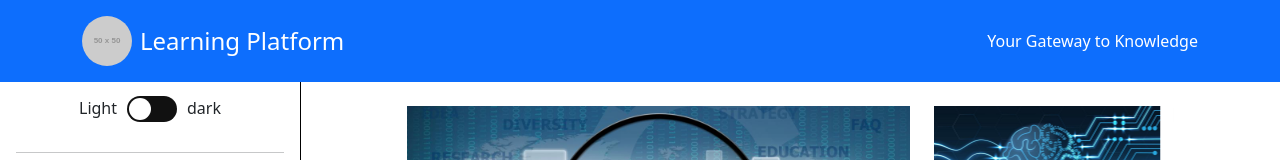
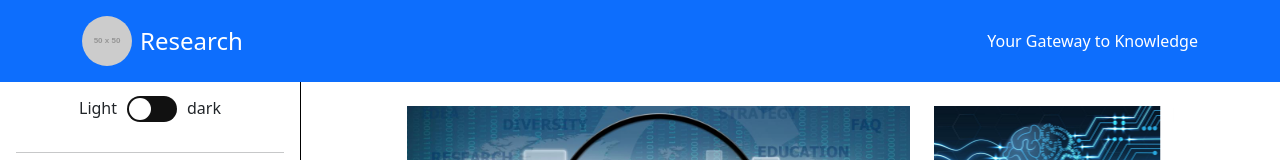
Before and after one commit to Mrkweb15/quametwebsite, a plain HTML site: page index.html in a window 1280 px wide. Shown: the top 160 px of the page. Drawn offline with nearby package versions, Linux system fonts and the light colour scheme; placeholder pictures from the web are drawn by us; some icons are missing.

Commit message:
Update index.html

```diff
--- a/index.html
+++ b/index.html
@@ -3,7 +3,7 @@
 <head>
   <meta charset="UTF-8">
   <meta name="viewport" content="width=device-width, initial-scale=1.0">
-  <title>Responsive Learning Platform</title>
+  <title>Quamet Learning Platform</title>
   <!-- Bootstrap CSS -->
   <link href="https://cdn.jsdelivr.net/npm/bootstrap@5.3.0-alpha3/dist/css/bootstrap.min.css" rel="stylesheet">
 
@@ -123,7 +123,7 @@
         <div class="container d-flex justify-content-between align-items-center">
             <div class="d-flex align-items-center">
                 <img src="https://via.placeholder.com/50" alt="Logo" class="me-2" id="logo" style="border-radius: 50%;">
-                <h1 class="h4 mb-0">Learning Platform</h1>
+                <h1 class="h4 mb-0">Research</h1>
             </div>
             <button id="sidebarToggle" class="btn btn-primary d-md-none">☰</button>
             <p class="mb-0 d-none d-md-block">Your Gateway to Knowledge</p>
```
